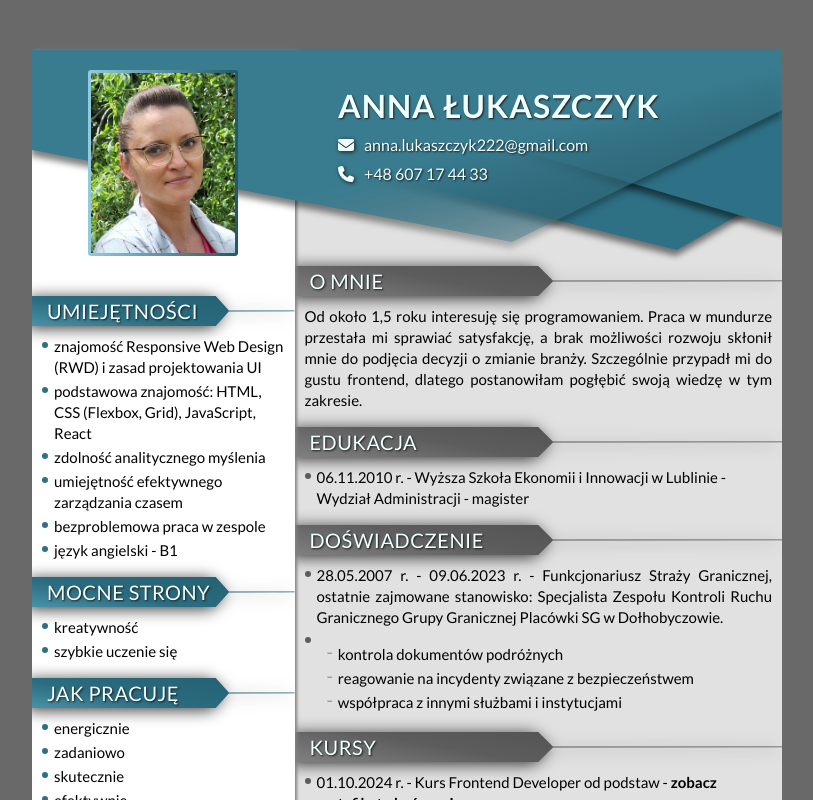
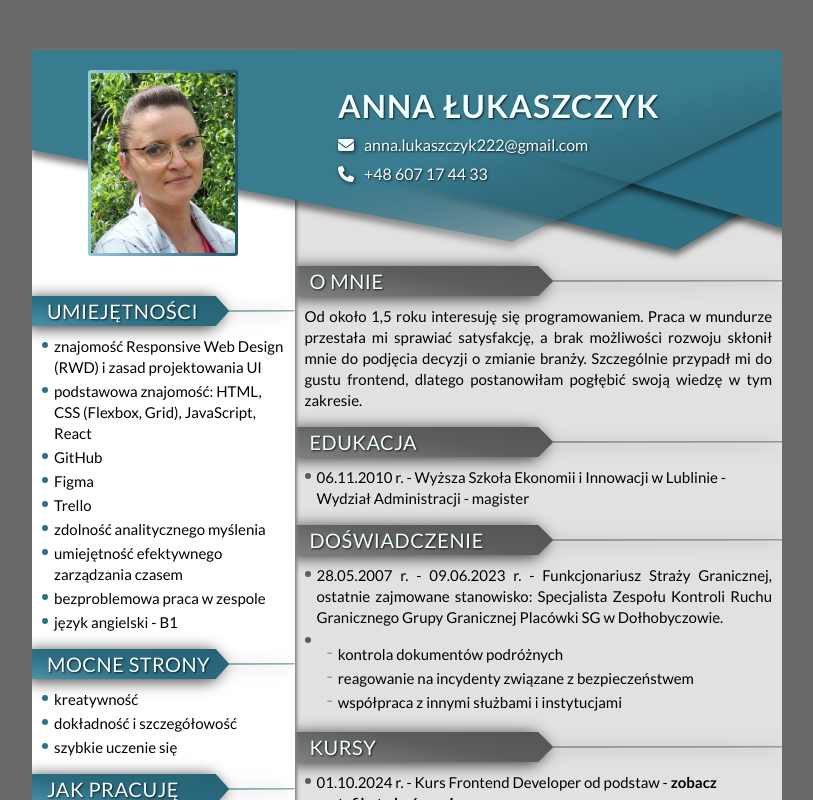
Before and after one commit to AnnaLukaszczyk/CV-AnnaLukaszczyk, a React (Create React App) app: page / in a window 1280 px wide. Shown: the top 800 px of the page, without its empty margins (233-1046 px from the left). Built offline with nearby package versions, Linux system fonts and the light colour scheme.

Commit message:
added some skills to the "Umiejętności" section

```diff
--- a/src/features/Aside/index.js
+++ b/src/features/Aside/index.js
@@ -8,6 +8,9 @@ export const Aside = () => (
 			content={[
 				"znajomość Responsive Web Design (RWD) i zasad projektowania UI",
 				"podstawowa znajomość: HTML, CSS (Flexbox, Grid), JavaScript, React",
+				"GitHub",
+				"Figma",
+				"Trello",
 				"zdolność analitycznego myślenia",
 				"umiejętność efektywnego zarządzania czasem",
 				"bezproblemowa praca w zespole",
@@ -18,6 +21,7 @@ export const Aside = () => (
 			name="Mocne strony"
 			content={[
 				"kreatywność",
+				"dokładność i szczegółowość",
 				"szybkie uczenie się"
 			]}
 		/>
```
